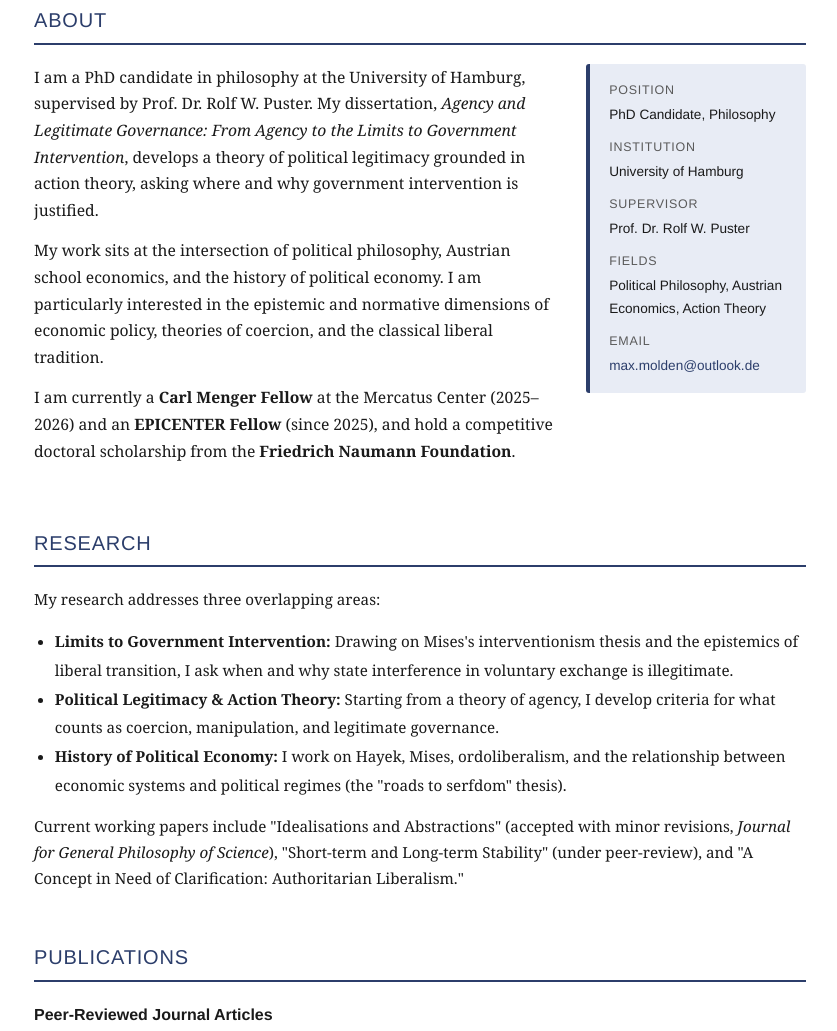
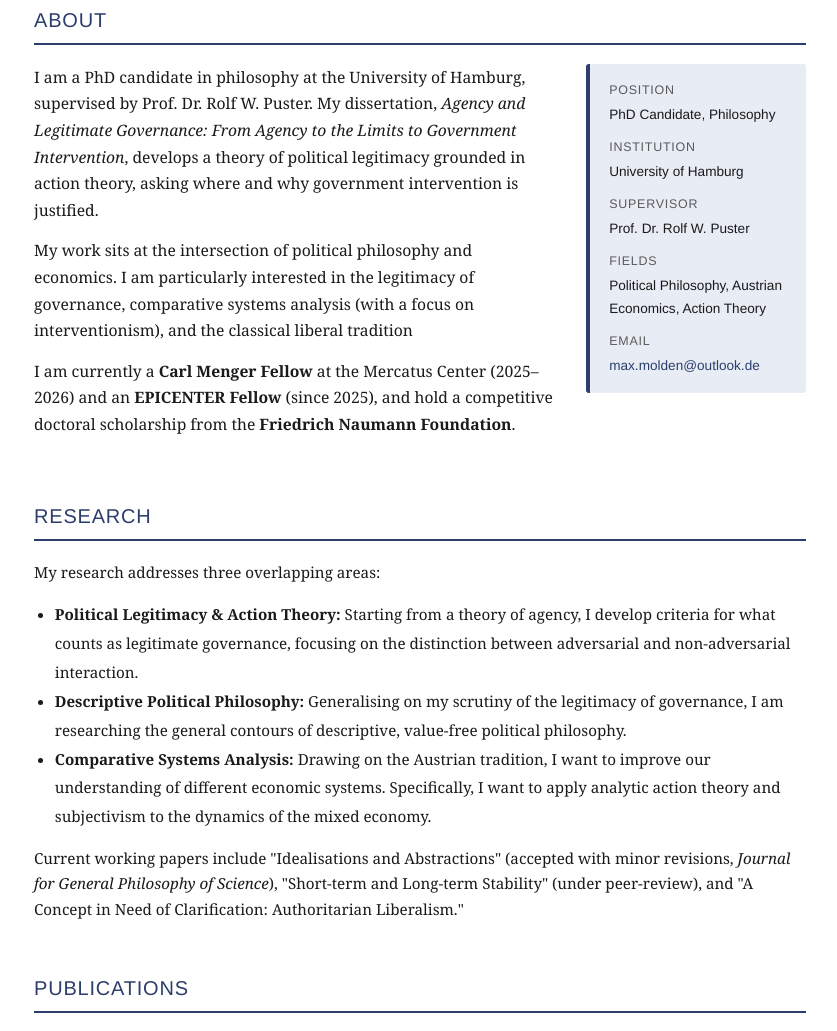
Before and after one commit to maxmolden/maxmolden.github.io, a plain HTML site: page index.html in a window 1280 px wide. Shown: the part 325-1356 px from the top of the page, without its empty margins (220-1057 px from the left). Drawn offline with Linux system fonts and the light colour scheme.

Commit message:
Update index.html

```diff
--- a/index.html
+++ b/index.html
@@ -201,7 +201,7 @@
     <div class="about-grid">
       <div class="about-text">
         <p>I am a PhD candidate in philosophy at the University of Hamburg, supervised by Prof. Dr. Rolf W. Puster. My dissertation, <em>Agency and Legitimate Governance: From Agency to the Limits to Government Intervention</em>, develops a theory of political legitimacy grounded in action theory, asking where and why government intervention is justified.</p>
-        <p>My work sits at the intersection of political philosophy, Austrian school economics, and the history of political economy. I am particularly interested in the epistemic and normative dimensions of economic policy, theories of coercion, and the classical liberal tradition.</p>
+        <p>My work sits at the intersection of political philosophy and economics. I am particularly interested in the legitimacy of governance, comparative systems analysis (with a focus on interventionism), and the classical liberal tradition</p>
         <p>I am currently a <strong>Carl Menger Fellow</strong> at the Mercatus Center (2025–2026) and an <strong>EPICENTER Fellow</strong> (since 2025), and hold a competitive doctoral scholarship from the <strong>Friedrich Naumann Foundation</strong>.</p>
       </div>
       <dl class="info-box">
@@ -224,9 +224,9 @@
     <h2>Research</h2>
     <p style="font-size:.95rem;margin-bottom:.9rem;">My research addresses three overlapping areas:</p>
     <ul style="padding-left:1.3rem;font-size:.95rem;line-height:1.9;">
-      <li><strong>Limits to Government Intervention:</strong> Drawing on Mises's interventionism thesis and the epistemics of liberal transition, I ask when and why state interference in voluntary exchange is illegitimate.</li>
-      <li><strong>Political Legitimacy &amp; Action Theory:</strong> Starting from a theory of agency, I develop criteria for what counts as coercion, manipulation, and legitimate governance.</li>
-      <li><strong>History of Political Economy:</strong> I work on Hayek, Mises, ordoliberalism, and the relationship between economic systems and political regimes (the "roads to serfdom" thesis).</li>
+      <li><strong>Political Legitimacy &amp; Action Theory:</strong> Starting from a theory of agency, I develop criteria for what counts as legitimate governance, focusing on the distinction between adversarial and non-adversarial interaction.</li>
+      <li><strong>Descriptive Political Philosophy:</strong> Generalising on my scrutiny of the legitimacy of governance, I am researching the general contours of descriptive, value-free political philosophy.</li>
+      <li><strong>Comparative Systems Analysis:</strong> Drawing on the Austrian tradition, I want to improve our understanding of different economic systems. Specifically, I want to apply analytic action theory and subjectivism to the dynamics of the mixed economy.</li>
     </ul>
     <p style="font-size:.95rem;margin-top:.9rem;">Current working papers include "Idealisations and Abstractions" (accepted with minor revisions, <em>Journal for General Philosophy of Science</em>), "Short-term and Long-term Stability" (under peer-review), and "A Concept in Need of Clarification: Authoritarian Liberalism."</p>
   </section>
```
